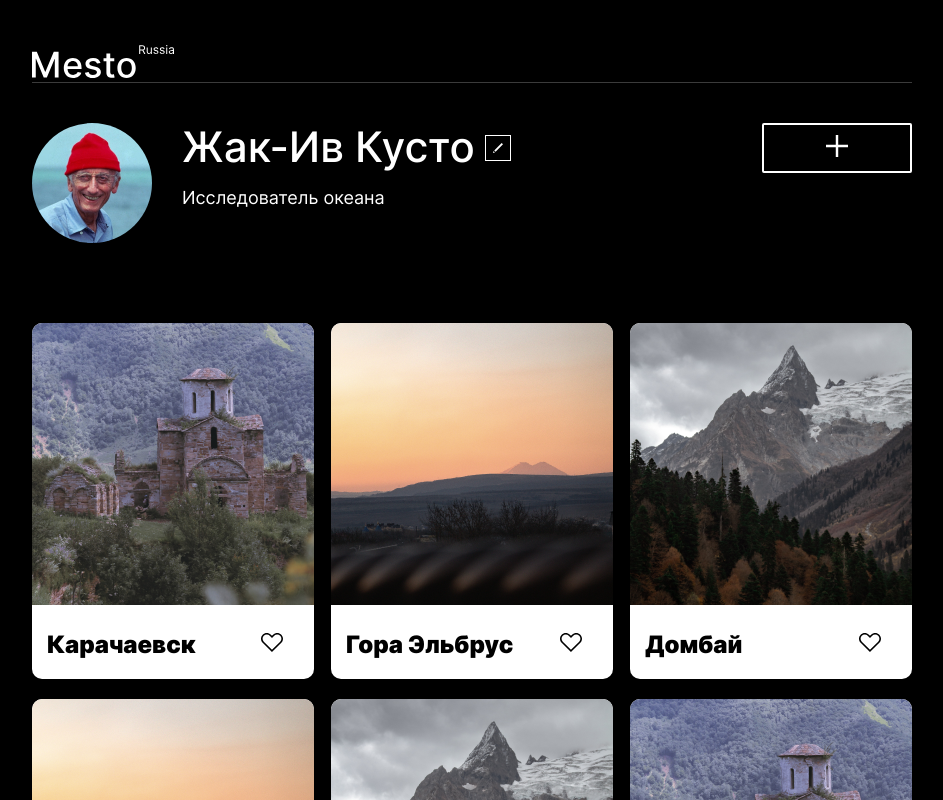
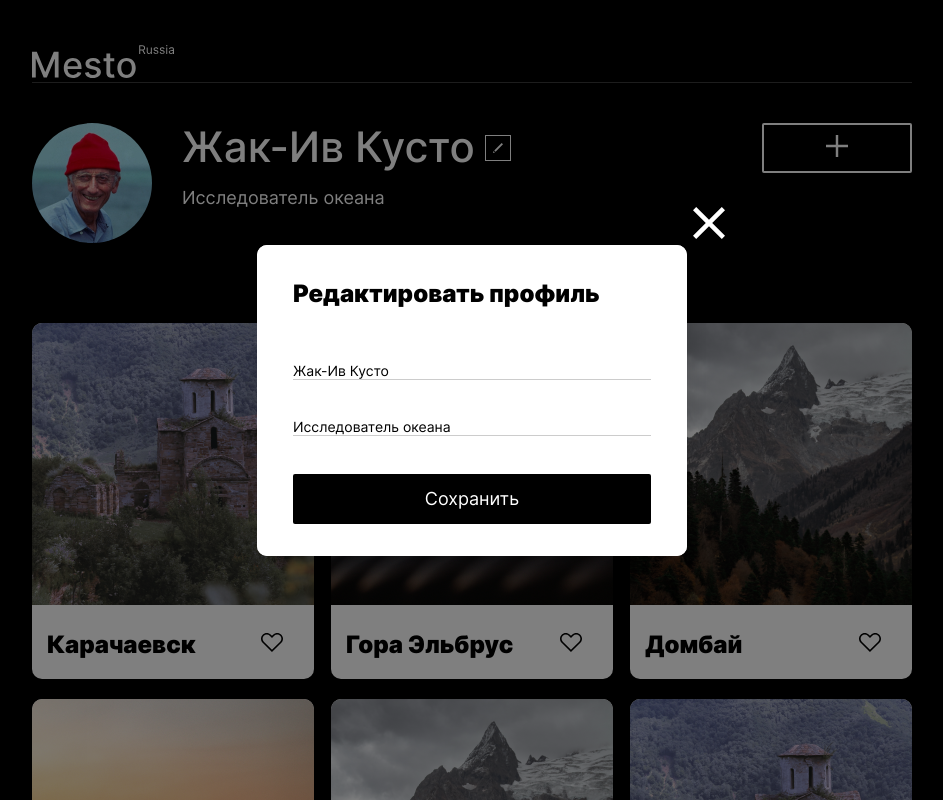
Before and after one commit to KuzneC2/mesto-project, a plain HTML site: page index.html in a window 1280 px wide. Shown: the top 800 px of the page, without its empty margins (168-1111 px from the left). Drawn offline with Linux system fonts and the light colour scheme; files whose address does not match are found by name.

```diff
--- a/index.html
+++ b/index.html
@@ -10,7 +10,7 @@
 </head>
 
 <body class="body">
-    <div class="popup popup_opend">
+    <div class="popup popup_opened">
         <div class="popup__container">
             <form class="popup__form-profile" name="popup__container">
                 <h2 class="popup__title">Редактировать профиль</h2>
```
